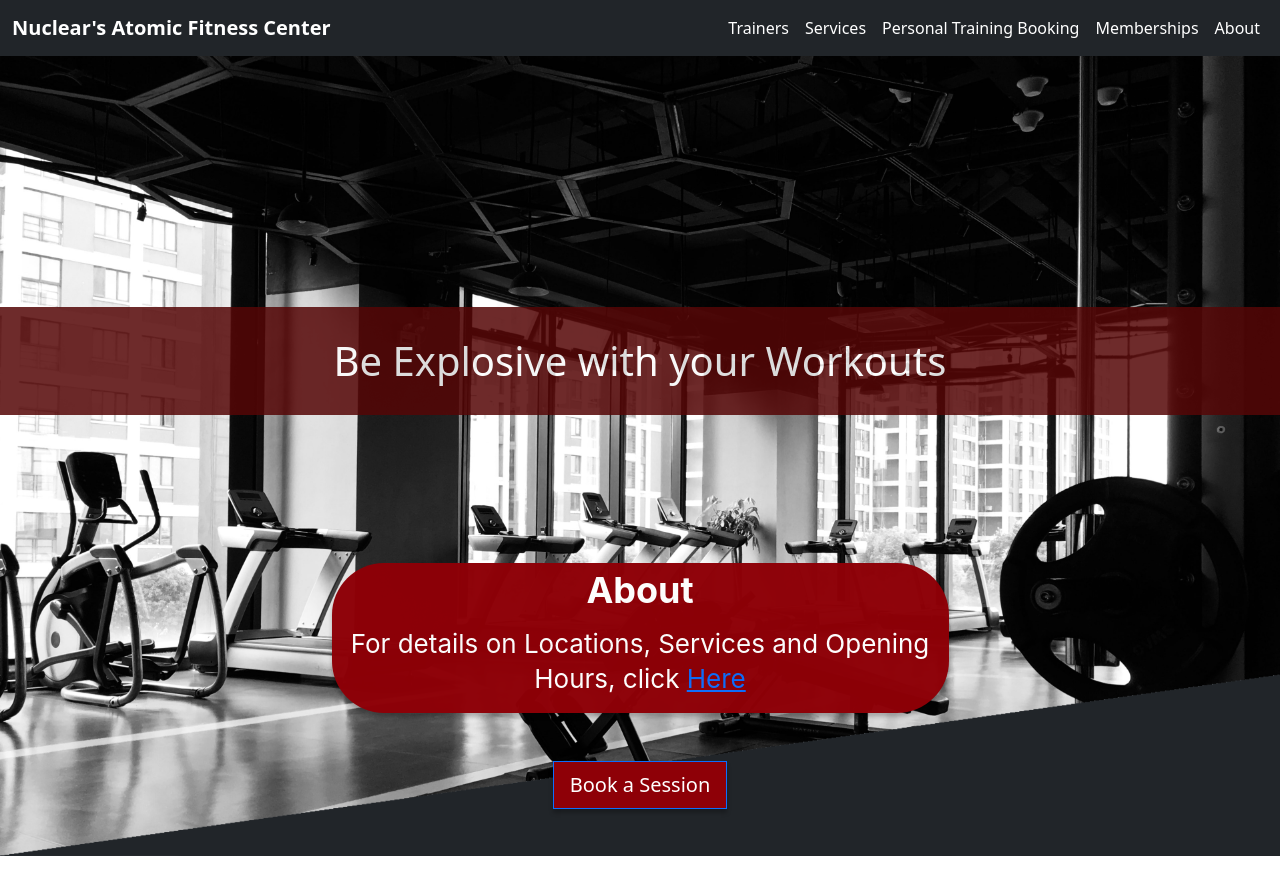
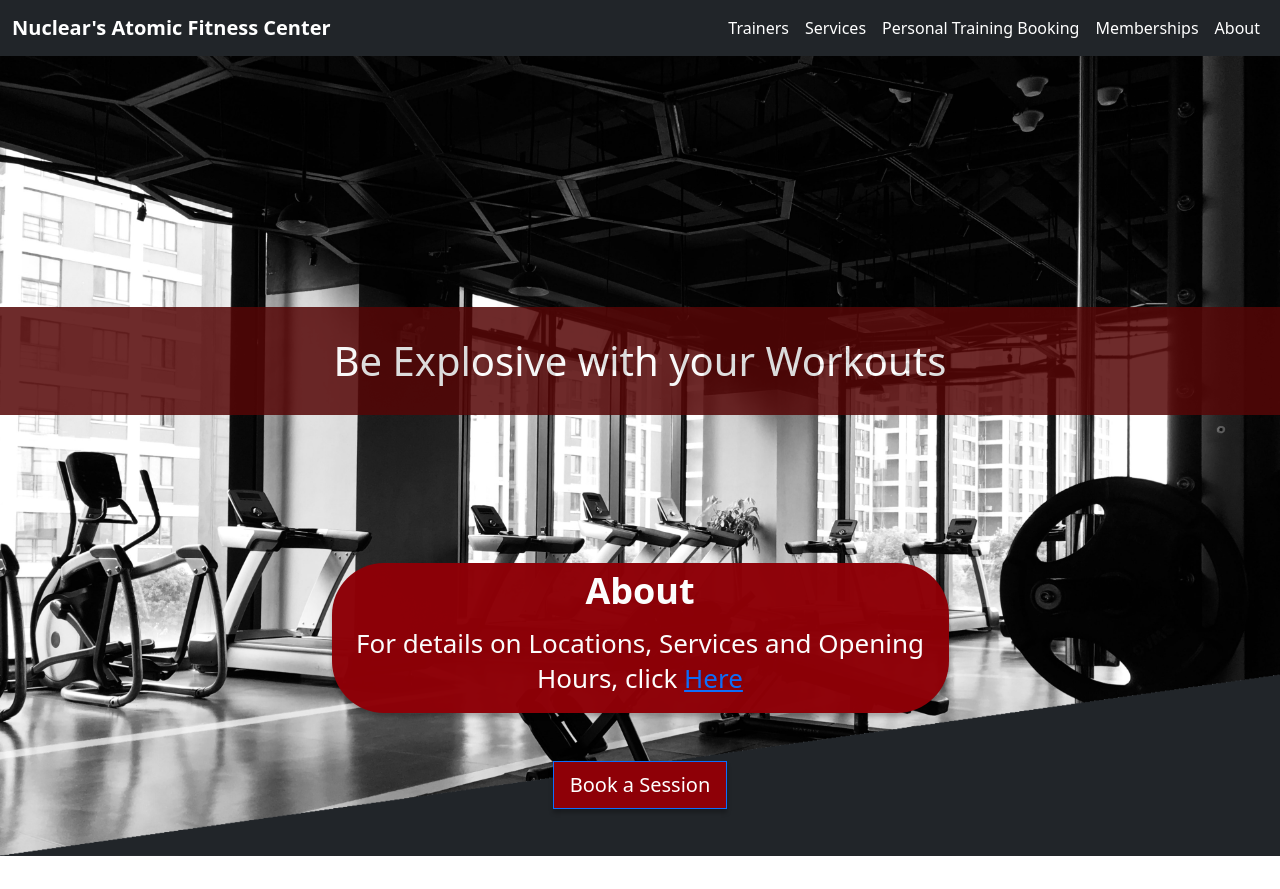
Before and after one commit to Nikolah2418/Project1SEG3125, a plain HTML site: page index.html in a window 1280 px wide. Drawn offline with nearby package versions, Linux system fonts and the light colour scheme.

Commit message:
Update style.css

```diff
--- a/style.css
+++ b/style.css
@@ -117,7 +117,6 @@
 }
 
 .about-card-header{
-    font-family: 'Inter';
 font-style: normal;
 font-weight: 700;
 font-size: 36px;
@@ -126,7 +125,6 @@ text-align: center;
 }
 
 .about-card-text {
-    font-family: 'Inter';
 font-style: normal;
 font-weight: 400;
 font-size: 26px;
```
